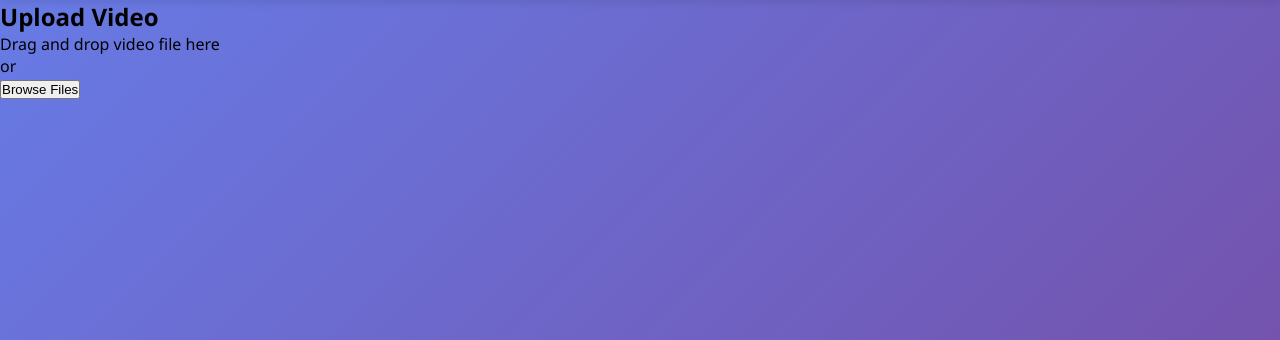
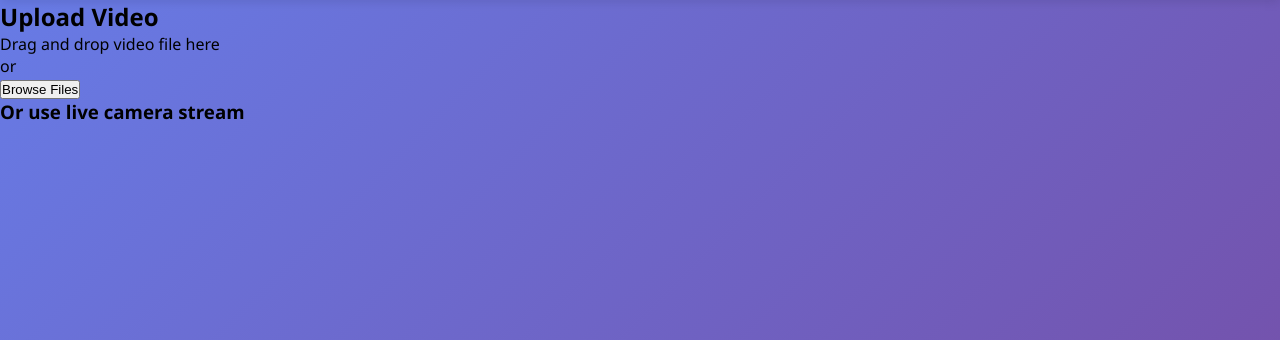
Before and after one commit to Corvin-Negyed/parking-slot-detection, a Flask app: page / in a window 1280 px wide. Shown: the part 129-469 px from the top of the page. Run offline with Flask 3, Linux system fonts and the light colour scheme.

Commit message:
Add camera section heading

```diff
--- a/templates/index.html
+++ b/templates/index.html
@@ -22,6 +22,10 @@
                     <input type="file" id="fileInput" accept="video/*" style="display: none;">
                     <button id="browseBtn">Browse Files</button>
                 </div>
+
+                <div class="camera-section">
+                    <h3>Or use live camera stream</h3>
+                </div>
             </div>
         </div>
     </main>
```
